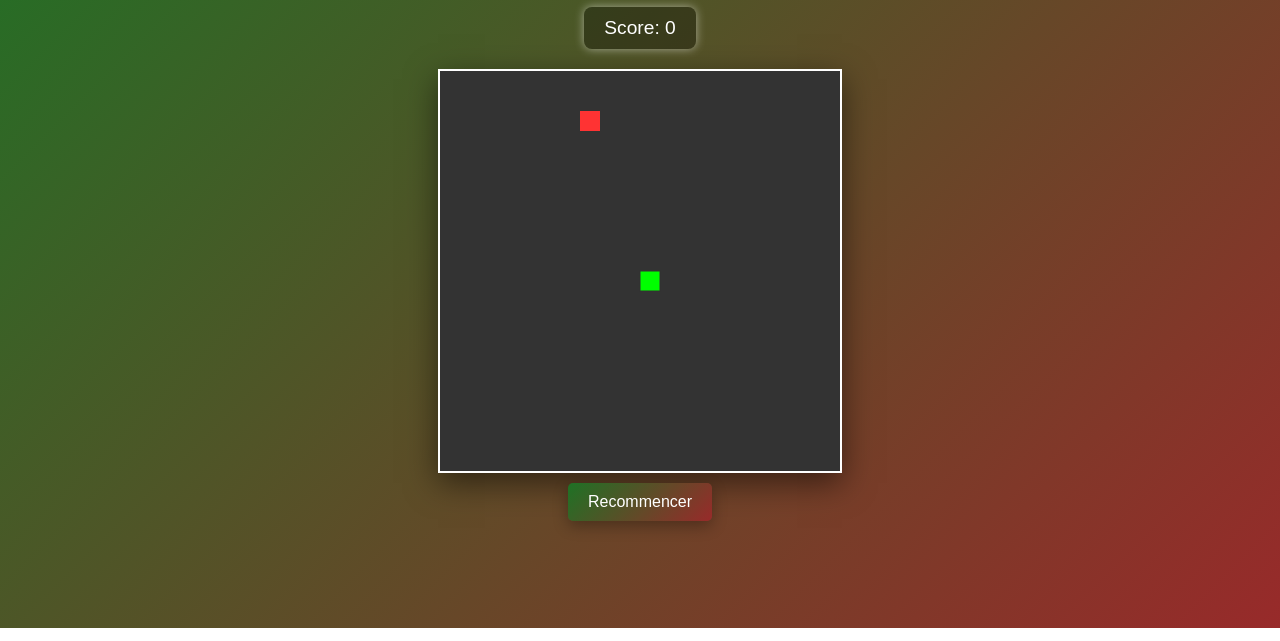
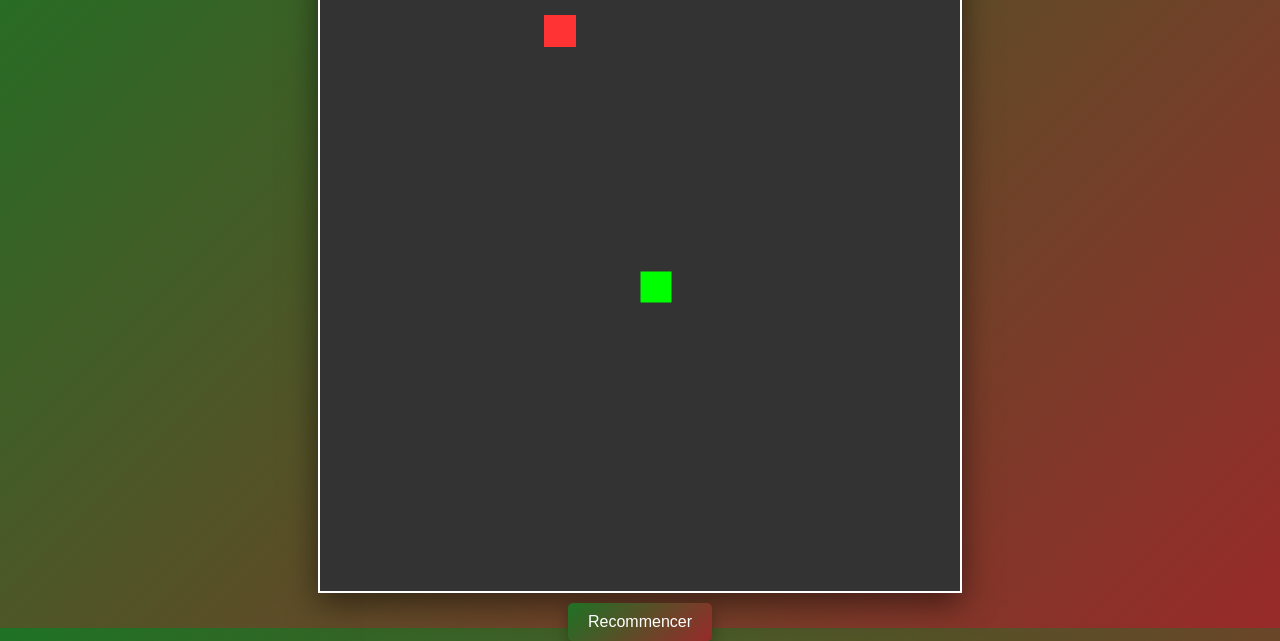
Before and after one commit to Moontanaaa/snake-game, a plain HTML site: page index.html in a window 1280 px wide. Shown: the part 172-813 px from the top of the page. Drawn offline with Linux system fonts and the light colour scheme.

Commit message:
snake 1.2
correction des bugs

```diff
--- a/index.html
+++ b/index.html
@@ -65,7 +65,7 @@
 
     <h1>Snake Game</h1>
     <div class="score">Score: <span id="score">0</span></div>
-    <canvas id="snakeGame" width="400" height="400"></canvas>
+    <canvas id="snakeGame"></canvas>
     <button id="resetButton">Recommencer</button>
 
     <script>
@@ -74,16 +74,20 @@
         const scoreDisplay = document.getElementById("score");
         const resetButton = document.getElementById("resetButton");
 
-        const boxSize = 20;
-        let snake, food, direction, score, game;
+        let boxSize, snake, food, direction, score, game;
 
-        let touchStartX = 0;
-        let touchStartY = 0;
-        let touchEndX = 0;
-        let touchEndY = 0;
+        function resizeCanvas() {
+            const minDimension = Math.min(window.innerWidth, window.innerHeight) * 0.8;
+            canvas.width = Math.floor(minDimension / 20) * 20;
+            canvas.height = canvas.width;
+            boxSize = canvas.width / 20; // 20 boxes to fit the canvas size
+        }
+
+        window.addEventListener("resize", resizeCanvas);
 
         function initGame() {
-            snake = [{ x: 200, y: 200 }];
+            resizeCanvas(); // Resize the canvas on init
+            snake = [{ x: boxSize * 10, y: boxSize * 10 }];
             food = { x: Math.floor(Math.random() * 20) * boxSize, y: Math.floor(Math.random() * 20) * boxSize };
             direction = { x: 0, y: 0 };
             score = 0;
@@ -143,46 +147,43 @@
             return false;
         }
 
-        function handleTouchStart(e) {
+        document.addEventListener("keydown", changeDirection);
+
+        resetButton.addEventListener("click", initGame);
+
+        resizeCanvas();
+        initGame();
+
+        let touchStartX = 0;
+        let touchStartY = 0;
+
+        document.addEventListener('touchstart', function(e) {
+            e.preventDefault();
             touchStartX = e.touches[0].clientX;
             touchStartY = e.touches[0].clientY;
-        }
+        });
 
-        function handleTouchMove(e) {
-            touchEndX = e.touches[0].clientX;
-            touchEndY = e.touches[0].clientY;
-        }
+        document.addEventListener('touchend', function(e) {
+            const touchEndX = e.changedTouches[0].clientX;
+            const touchEndY = e.changedTouches[0].clientY;
 
-        function handleTouchEnd() {
             const diffX = touchEndX - touchStartX;
             const diffY = touchEndY - touchStartY;
 
             if (Math.abs(diffX) > Math.abs(diffY)) {
-                // Swipe gauche ou droite
                 if (diffX > 0 && direction.x === 0) {
-                    direction = { x: boxSize, y: 0 }; // Droite
+                    direction = { x: boxSize, y: 0 }; // Right
                 } else if (diffX < 0 && direction.x === 0) {
-                    direction = { x: -boxSize, y: 0 }; // Gauche
+                    direction = { x: -boxSize, y: 0 }; // Left
                 }
             } else {
-                // Swipe haut ou bas
                 if (diffY > 0 && direction.y === 0) {
-                    direction = { x: 0, y: boxSize }; // Bas
+                    direction = { x: 0, y: boxSize }; // Down
                 } else if (diffY < 0 && direction.y === 0) {
-                    direction = { x: 0, y: -boxSize }; // Haut
+                    direction = { x: 0, y: -boxSize }; // Up
                 }
             }
-        }
-
-        document.addEventListener("keydown", changeDirection);
-        resetButton.addEventListener("click", initGame);
-
-        // Ajouter des événements pour gérer le swipe sur mobile
-        canvas.addEventListener("touchstart", handleTouchStart, false);
-        canvas.addEventListener("touchmove", handleTouchMove, false);
-        canvas.addEventListener("touchend", handleTouchEnd, false);
-
-        initGame();
+        });
     </script>
 
 </body>
```
